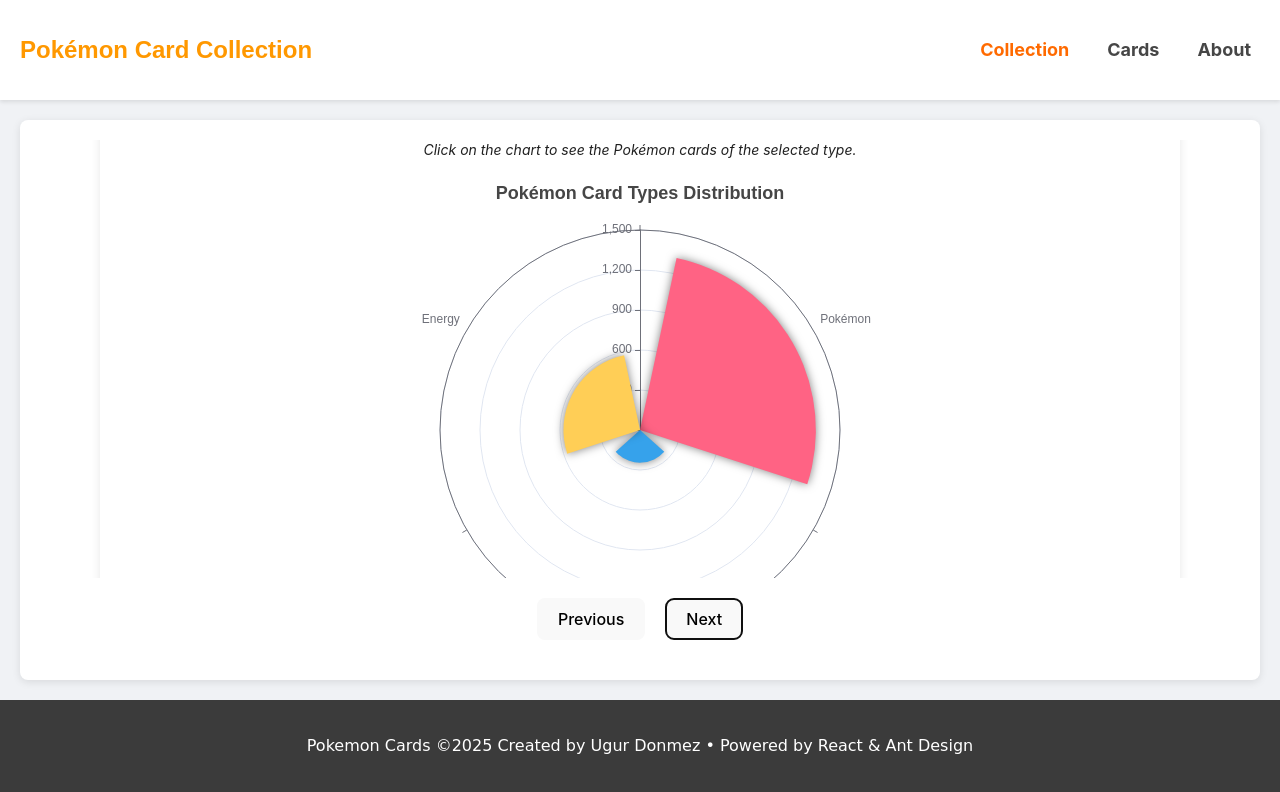
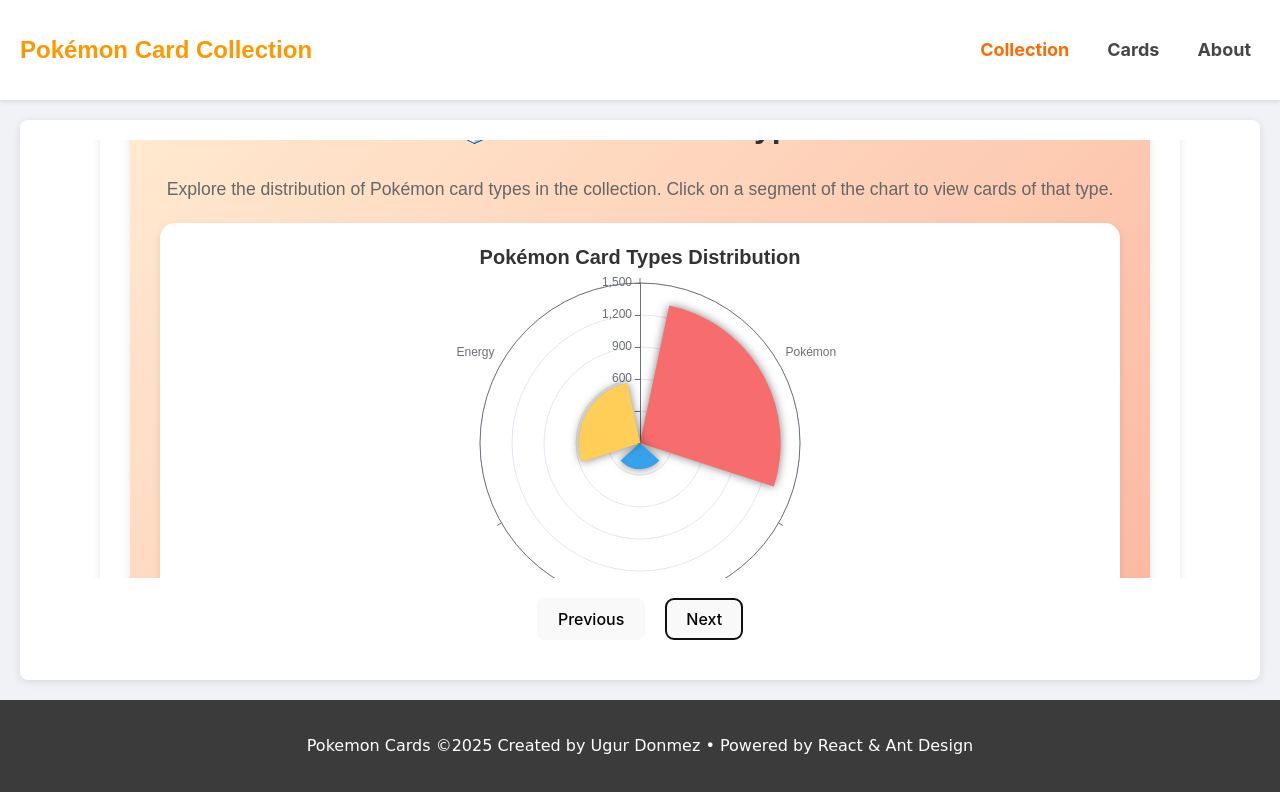
Before and after one commit to ugurdonmez/pokemon-card-collection, a React (Vite) app: page /pokemon-card-collection/summary in a window 1280 px wide. Both pictures are taken after a click on the button "Next". Shown: the top 792 px of the page. Built offline with nearby package versions, Linux system fonts and the light colour scheme.

Commit message:
fix: card type section

```diff
--- /dev/null
+++ b/src/components/sections/CardTypesSection.css
@@ -0,0 +1,59 @@
+.card-types-section {
+    background: linear-gradient(135deg, #ffecd2, #fcb69f);
+    padding: 30px;
+    border-radius: 15px;
+    box-shadow: 0 4px 8px rgba(0, 0, 0, 0.1);
+    color: #444;
+    font-family: 'Poppins', sans-serif;
+    margin-top: 20px;
+  }
+
+  .section-header {
+    text-align: center;
+    margin-bottom: 20px;
+  }
+
+  .section-title {
+    font-size: 2rem;
+    font-weight: bold;
+    color: #333;
+  }
+
+  .section-description {
+    font-size: 1.1rem;
+    color: #666;
+    margin-top: 10px;
+  }
+
+  .chart-container {
+    background: white;
+    padding: 20px;
+    border-radius: 15px;
+    box-shadow: 0 4px 8px rgba(0, 0, 0, 0.1);
+    animation: fadeIn 1s ease-in-out;
+  }
+
+  @keyframes fadeIn {
+    from {
+      opacity: 0;
+      transform: translateY(-10px);
+    }
+    to {
+      opacity: 1;
+      transform: translateY(0);
+    }
+  }
+
+  @media (max-width: 768px) {
+    .card-types-section {
+      padding: 20px;
+    }
+
+    .section-title {
+      font-size: 1.8rem;
+    }
+
+    .section-description {
+      font-size: 1rem;
+    }
+  }
--- a/src/components/sections/CardTypesSection.tsx
+++ b/src/components/sections/CardTypesSection.tsx
@@ -1,6 +1,7 @@
 import React from 'react';
 import ReactECharts from 'echarts-for-react';
 import { useNavigate } from 'react-router-dom';
+import './CardTypesSection.css';
 
 interface CardTypesSectionProps {
   typeCounts: Record<string, number>;
@@ -10,17 +11,35 @@ const CardTypesSection: React.FC<CardTypesSectionProps> = ({ typeCounts }) => {
   const navigate = useNavigate();
 
   const handleChartClick = (params: any) => {
-    const cardTypes = ['Pokémon', 'Trainer', 'Energy'];
+    const cardTypes = Object.keys(typeCounts);
     const cardType = cardTypes[params.dataIndex];
     navigate(`/cards?type=${cardType}&sort=name&sortOrder=asc`);
   };
 
   const typeChartOptions: echarts.EChartsOption = {
-    title: { text: 'Pokémon Card Types Distribution', left: 'center' },
-    tooltip: { trigger: 'item' },
+    title: {
+      text: 'Pokémon Card Types Distribution',
+      left: 'center',
+      textStyle: { fontSize: 20, color: '#333' }
+    },
+    tooltip: {
+      trigger: 'item',
+      formatter: (params: any) => {
+        const percentage = ((params.value / Object.values(typeCounts).reduce((a, b) => a + b, 0)) * 100).toFixed(2);
+        return `
+          <strong>${params.name}</strong><br />
+          Count: ${params.value}<br />
+          Percentage: ${percentage}%
+        `;
+      },
+      backgroundColor: 'rgba(50, 50, 50, 0.7)',
+      borderColor: '#fff',
+      borderWidth: 1,
+      textStyle: { color: '#fff' },
+    },
     angleAxis: {
       type: 'category',
-      data: ['Pokémon', 'Trainer', 'Energy'],
+      data: Object.keys(typeCounts),
     },
     radiusAxis: {},
     polar: {},
@@ -31,7 +50,7 @@ const CardTypesSection: React.FC<CardTypesSectionProps> = ({ typeCounts }) => {
         coordinateSystem: 'polar',
         itemStyle: {
           color: (params) => {
-            const colors = ['#ff6384', '#36a2eb', '#ffce56'];
+            const colors = ['#f76c6c', '#36a2eb', '#ffce56'];
             return colors[params.dataIndex % colors.length];
           },
           shadowBlur: 10,
@@ -45,17 +64,20 @@ const CardTypesSection: React.FC<CardTypesSectionProps> = ({ typeCounts }) => {
   };
 
   return (
-    <div>
-      <h2>📚 What are Pokémon Card Types?</h2>
-      <p>There are three main types of Pokémon cards...</p>
-      <p style={{ marginBottom: '20px', textAlign: 'center', fontStyle: 'italic' }}>
-        Click on the chart to see the Pokémon cards of the selected type.
-      </p>
-      <ReactECharts
-        option={typeChartOptions}
-        style={{ height: '500px', width: '100%' }}
-        onEvents={{ 'click': handleChartClick }}
-      />
+    <div className="card-types-section">
+      <div className="section-header">
+        <h2 className="section-title">📚 Pokémon Card Types</h2>
+        <p className="section-description">
+          Explore the distribution of Pokémon card types in the collection. Click on a segment of the chart to view cards of that type.
+        </p>
+      </div>
+      <div className="chart-container">
+        <ReactECharts
+          option={typeChartOptions}
+          style={{ height: '400px', width: '100%' }}
+          onEvents={{ click: handleChartClick }}
+        />
+      </div>
     </div>
   );
 };
```
